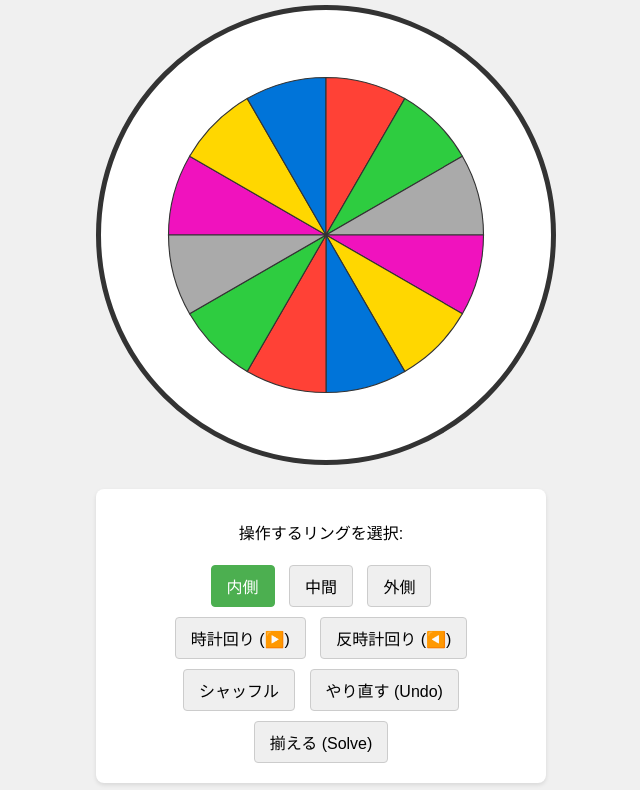
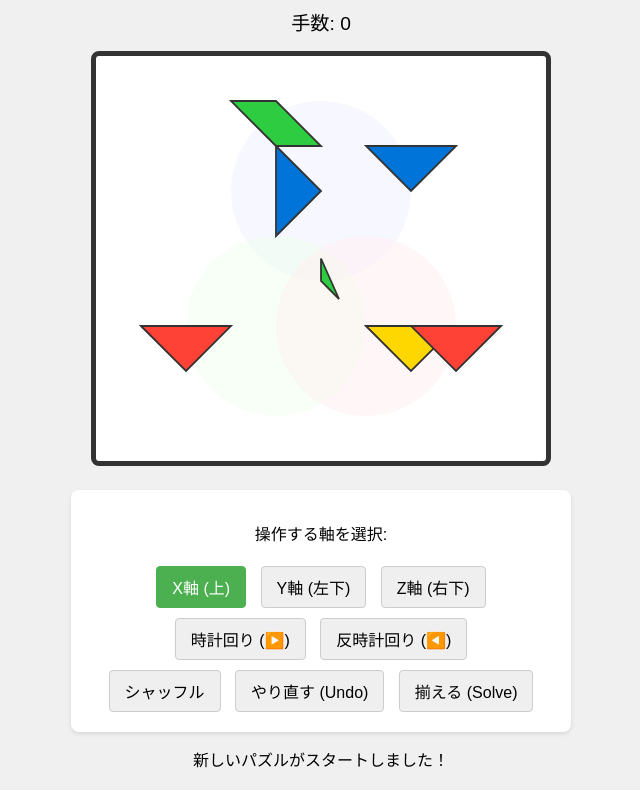
Before and after one commit to tennenhiryo/RingCubePuzzle, a plain HTML site: page index.html in a window 1280 px wide. Shown: the part 147-937 px from the top of the page, without its empty margins (319-959 px from the left). Drawn offline with Linux system fonts and the light colour scheme.

Commit message:
Add files via upload

```diff
--- a/index.html
+++ b/index.html
@@ -3,26 +3,25 @@
 <head>
   <meta charset="UTF-8">
   <meta name="viewport" content="width=device-width, initial-scale=1.0">
-  <title>リング・キューブ・パズル</title>
+  <title>トリプル・リング・キューブ (デモ)</title>
   <link rel="stylesheet" href="style.css">
 </head>
 <body>
   <div id="container">
-    <h1>リング・キューブ・パズル</h1>
+    <h1>トリプル・リング・キューブ (デモ)</h1>
 
     <div id="status">
       <span id="moveCounter">手数: 0</span>
     </div>
 
-    <svg id="puzzleSvg" viewBox="0 0 400 400" xmlns="http://www.w3.org/2000/svg">
-      </svg>
+    <svg id="puzzleSvg" viewBox="0 0 500 450" xmlns="http://www.w3.org/2000/svg"></svg>
 
     <div id="controls">
-      <p>操作するリングを選択:</p>
-      <div id="ringSelectors">
-        <button data-ring="0" class="ring-selector active">内側</button>
-        <button data-ring="1" class="ring-selector">中間</button>
-        <button data-ring="2" class="ring-selector">外側</button>
+      <p>操作する軸を選択:</p>
+      <div id="axisSelectors">
+        <button data-axis="0" class="axis-selector active">X軸 (上)</button>
+        <button data-axis="1" class="axis-selector">Y軸 (左下)</button>
+        <button data-axis="2" class="axis-selector">Z軸 (右下)</button>
       </div>
 
       <div id="actionButtons">
--- a/script.js
+++ b/script.js
@@ -1,16 +1,12 @@
 // --- 定数とDOM要素 ---
-const SVG_SIZE = 400;
-const CENTER = SVG_SIZE / 2;
-const SEGMENTS_PER_RING = 12;
-const RING_RADIUS = [40, 80, 120]; // 各リングの中心からの距離（SVG座標）
-const RING_WIDTH = 40;
+const SVG_SIZE = 500;
+const SEGMENT_COUNT = 8; // 各円を8分割
 const COLORS = ['#FFD700', '#0074D9', '#FF4136', '#2ECC40', '#AAAAAA', '#F012BE']; // 6色
-const START_ANGLE = 270; // 12時の位置からスタート
-const ANGLE_STEP = 360 / SEGMENTS_PER_RING;
+const AXIS_NAMES = ['X軸', 'Y軸', 'Z軸'];
 
 const svg = document.getElementById('puzzleSvg');
 const moveCounterEl = document.getElementById('moveCounter');
-const ringSelectors = document.getElementById('ringSelectors');
+const axisSelectors = document.getElementById('axisSelectors');
 const rotateCWButton = document.getElementById('rotateCW');
 const rotateCCWButton = document.getElementById('rotateCCW');
 const shuffleButton = document.getElementById('shuffleButton');
@@ -19,100 +15,126 @@ const solveButton = document.getElementById('solveButton');
 const messageEl = document.getElementById('message');
 
 // --- 状態管理 ---
-let currentBoardState = []; // 現在の盤面データ [ [ring0_colors], [ring1_colors], [ring2_colors] ]
+let currentBoardState = []; // 各セグメントの色インデックスを格納する配列
 let goalState = [];         // 揃った状態
 let history = [];           // Undo用履歴スタック
 let moveCount = 0;
-let activeRing = 0;         // 現在選択中のリング (0:内側, 1:中間, 2:外側)
+let activeAxis = 0;         // 現在選択中の軸 (0:X, 1:Y, 2:Z)
 
-// --- SVG描画関数 ---
+// --- セグメント定義 (簡略化されたベン図構造) ---
 
-// SVGのパスデータを作成 (円弧)
-function describeArc(x, y, radius, startAngle, endAngle) {
-    const start = polarToCartesian(x, y, radius, endAngle);
-    const end = polarToCartesian(x, y, radius, startAngle);
-    const largeArcFlag = endAngle - startAngle <= 180 ? "0" : "1";
+// 3つの円が交差してできるセグメント（領域）の集合を定義します。
+// 各領域がどの円（軸）に属するかを定義。例: [0, 1] はX軸とY軸に属する領域
+const SEGMENT_AXIS_MAP = [
+    { id: 0, axes: [0, 1, 2], name: '中央' }, // 3軸の共通交差部分 (1)
+    { id: 1, axes: [0, 1], name: 'X-Y交差' }, // 2軸の交差部分 (3箇所)
+    { id: 2, axes: [1, 2], name: 'Y-Z交差' },
+    { id: 3, axes: [0, 2], name: 'X-Z交差' },
+    { id: 4, axes: [0], name: 'X単独' },      // 1軸のみの部分 (3箇所)
+    { id: 5, axes: [1], name: 'Y単独' },
+    { id: 6, axes: [2], name: 'Z単独' },
+    // 実際にはもっと多くの領域ができますが、ロジックデモのため7つに簡略化
+];
 
-    return [
-        "M", start.x, start.y,
-        "A", radius, radius, 0, largeArcFlag, 0, end.x, end.y,
-        "L", x, y,
-        "Z"
-    ].join(" ");
-}
+// 各軸の回転の影響範囲を定義 (どのセグメントIDが影響を受けるか)
+// ルービックキューブの「層の回転」に相当する、複雑な入れ替えロジック
+const AXIS_ROTATION_MAP = [
+    // X軸 (0) の回転の影響範囲 (デモ用抽象化)
+    { id: 0, cw: [4, 1, 0, 3], ccw: [4, 3, 0, 1], indices: [4, 1, 0, 3] }, // 4つのセグメントを循環
+    // Y軸 (1) の回転の影響範囲
+    { id: 1, cw: [5, 2, 0, 1], ccw: [5, 1, 0, 2], indices: [5, 2, 0, 1] }, // 別の4つのセグメントを循環
+    // Z軸 (2) の回転の影響範囲
+    { id: 2, cw: [6, 3, 0, 2], ccw: [6, 2, 0, 3], indices: [6, 3, 0, 2] }, // さらに別の4つのセグメントを循環
+];
 
-function polarToCartesian(centerX, centerY, radius, angleInDegrees) {
-    const angleInRadians = (angleInDegrees - 90) * Math.PI / 180.0;
-    return {
-        x: centerX + (radius * Math.cos(angleInRadians)),
-        y: centerY + (radius * Math.sin(angleInRadians))
-    };
+
+// --- SVG描画のための幾何学データ（ダミー） ---
+// 実際の描画は複雑な幾何学計算が必要ですが、ここではベン図を模したダミーのPathデータを使用します
+const DUMMY_PATHS = [
+    // 中央の交差部分
+    "M 250 225 L 250 250 L 270 270 Z", // 0: 中央
+    // 2軸交差
+    "M 200 100 L 250 150 L 200 200 Z", // 1: X-Y交差
+    "M 300 300 L 350 350 L 400 300 Z", // 2: Y-Z交差
+    "M 400 100 L 350 150 L 300 100 Z", // 3: X-Z交差
+    // 単独部分
+    "M 150 50 L 200 50 L 250 100 L 200 100 Z", // 4: X単独
+    "M 50 300 L 100 350 L 150 300 Z",      // 5: Y単独
+    "M 450 300 L 400 350 L 350 300 Z"       // 6: Z単独
+];
+
+// --- 初期化と描画 ---
+
+function initializeState() {
+    let state = [];
+    // 7つのセグメントに色を割り当てる (例: 3色と残りを2色ずつ)
+    state.push(COLORS[0]); // 中央
+    state.push(COLORS[1]); state.push(COLORS[1]); // X-Y交差
+    state.push(COLORS[2]); state.push(COLORS[2]); // Y-Z交差
+    state.push(COLORS[3]); state.push(COLORS[3]); // X-Z交差
+
+    // 7セグメント分の目標状態を定義
+    goalState = state.slice(0, SEGMENT_AXIS_MAP.length);
+
+    return goalState;
 }
 
 // 盤面全体をSVGに描画
 function renderBoard(state) {
-    svg.innerHTML = ''; // 一旦クリア
+    svg.innerHTML = '';
 
-    state.forEach((ringColors, rIndex) => {
-        const radius = RING_RADIUS[rIndex] + (RING_WIDTH / 2); // セグメントの正確な半径
+    // 背景の円を描画 (軸のガイド)
+    const axisCircles = [
+        { cx: 250, cy: 150, r: 100, color: '#F0F0FF' }, // X軸 (上)
+        { cx: 200, cy: 300, r: 100, color: '#F0FFF0' }, // Y軸 (左下)
+        { cx: 300, cy: 300, r: 100, color: '#FFF0F0' }  // Z軸 (右下)
+    ];
 
-        ringColors.forEach((colorIndex, sIndex) => {
-            const start = START_ANGLE + (sIndex * ANGLE_STEP);
-            const end = start + ANGLE_STEP;
+    axisCircles.forEach(c => {
+        const circle = document.createElementNS("http://www.w3.org/2000/svg", 'circle');
+        circle.setAttribute('cx', c.cx);
+        circle.setAttribute('cy', c.cy);
+        circle.setAttribute('r', c.r);
+        circle.setAttribute('fill', c.color);
+        circle.setAttribute('opacity', 0.5);
+        svg.appendChild(circle);
+    });
 
-            // 円の中心から外側に伸びるセグメントを描画
-            const d = describeArc(CENTER, CENTER, radius, start, end);
-
-            const segment = document.createElementNS("http://www.w3.org/2000/svg", 'path');
-            segment.setAttribute('d', d);
-            segment.setAttribute('fill', COLORS[colorIndex]);
-            segment.setAttribute('data-ring', rIndex);
-            segment.setAttribute('data-segment', sIndex);
-            segment.classList.add('segment');
-            svg.appendChild(segment);
-        });
+    // 各セグメントを描画
+    SEGMENT_AXIS_MAP.forEach((segment, sIndex) => {
+        const path = document.createElementNS("http://www.w3.org/2000/svg", 'path');
+        path.setAttribute('d', DUMMY_PATHS[sIndex]);
+        path.setAttribute('fill', state[sIndex]);
+        path.setAttribute('data-id', segment.id);
+        path.classList.add('segment');
+        svg.appendChild(path);
     });
 }
 
 // --- ゲームロジック ---
 
-// ゴール状態の定義と初期化
-function initializeState() {
-    let state = [];
-    let colorIndex = 0;
+// 軸を回転させるロジック (色の配列を交換)
+function rotateAxis(axisIndex, direction) {
+    saveHistory();
 
-    // 3つのリングを定義。リングごとに均等に色を配置（例：2セグメントずつ6色）
-    for (let r = 0; r < 3; r++) {
-        let ring = [];
-        for (let s = 0; s < SEGMENTS_PER_RING; s++) {
-            ring.push(colorIndex);
-            colorIndex = (colorIndex + 1) % COLORS.length;
-        }
-        state.push(ring);
+    const rotationMap = AXIS_ROTATION_MAP[axisIndex];
+    const segmentIndices = rotationMap.indices;
+
+    // 影響を受けるセグメントの色を取得
+    const affectedColors = segmentIndices.map(i => currentBoardState[i]);
+
+    if (direction === 'CW') {
+        // 時計回り: 最後の要素を先頭に移動
+        affectedColors.unshift(affectedColors.pop());
+    } else {
+        // 反時計回り: 先頭の要素を末尾に移動
+        affectedColors.push(affectedColors.shift());
     }
-    // Deep Copyでゴール状態を保存
-    goalState = JSON.parse(JSON.stringify(state));
-    return state;
-}
 
-// 盤面状態を履歴に保存
-function saveHistory() {
-    // Deep Copy
-    history.push(JSON.parse(JSON.stringify(currentBoardState)));
-}
-
-// リングを回転させるロジック
-function rotateRing(ringIndex, direction) {
-    saveHistory(); // 操作前に履歴を保存
-
-    let ring = currentBoardState[ringIndex];
-    if (direction === 'CW') {
-        // 時計回り: 末尾を先頭に移動
-        ring.unshift(ring.pop());
-    } else {
-        // 反時計回り: 先頭を末尾に移動
-        ring.push(ring.shift());
-    }
+    // 新しい色を盤面状態に反映
+    segmentIndices.forEach((i, idx) => {
+        currentBoardState[i] = affectedColors[idx];
+    });
 
     moveCount++;
     updateMoveCounter();
@@ -122,6 +144,7 @@ function rotateRing(ringIndex, direction) {
 
 // 勝利判定
 function checkWin() {
+    // goalStateは色コードで、currentBoardStateも色コードなので直接比較
     const isWin = JSON.stringify(currentBoardState) === JSON.stringify(goalState);
     if (isWin) {
         messageEl.textContent = '🏆 パズルクリア！おめでとうございます！ 🏆';
@@ -138,27 +161,35 @@ function updateMoveCounter() {
     moveCounterEl.textContent = `手数: ${moveCount}`;
 }
 
+// 盤面状態を履歴に保存
+function saveHistory() {
+    history.push(JSON.stringify(currentBoardState));
+}
+
 // シャッフル
 function shuffleBoard() {
-    messageEl.textContent = 'シャッフル中...';
-
-    // ゴール状態からスタート
     currentBoardState = JSON.parse(JSON.stringify(goalState));
 
-    // 50回ランダムな回転を実行
-    for (let i = 0; i < 50; i++) {
-        const r = Math.floor(Math.random() * 3); // 0, 1, 2のリング
-        const d = Math.random() < 0.5 ? 'CW' : 'CCW'; // 方向
+    // 30回ランダムな回転を実行
+    for (let i = 0; i < 30; i++) {
+        const r = Math.floor(Math.random() * 3); // 0, 1, 2の軸
+        const d = Math.random() < 0.5 ? 'CW' : 'CCW';
 
-        let ring = currentBoardState[r];
+        // シャッフル中もロジックを使って回転させる
+        const rotationMap = AXIS_ROTATION_MAP[r];
+        const segmentIndices = rotationMap.indices;
+        let affectedColors = segmentIndices.map(i => currentBoardState[i]);
+
         if (d === 'CW') {
-            ring.unshift(ring.pop());
+            affectedColors.unshift(affectedColors.pop());
         } else {
-            ring.push(ring.shift());
+            affectedColors.push(affectedColors.shift());
         }
+        segmentIndices.forEach((i, idx) => {
+            currentBoardState[i] = affectedColors[idx];
+        });
     }
 
-    // 状態をリセット
     history = [];
     moveCount = 0;
     updateMoveCounter();
@@ -175,16 +206,15 @@ function undoLastMove() {
         return;
     }
 
-    // 履歴から一つ前の状態をポップ
     const previousState = history.pop();
-    currentBoardState = previousState;
+    currentBoardState = JSON.parse(previousState);
 
     moveCount--;
     updateMoveCounter();
     renderBoard(currentBoardState);
     messageEl.textContent = '操作を一つ戻しました。';
     messageEl.style.color = 'black';
-    checkWin(); // 戻した結果、揃う可能性もあるためチェック
+    checkWin();
 }
 
 // 全部揃える
@@ -200,17 +230,16 @@ function solveBoard() {
 
 // --- イベントリスナー ---
 
-ringSelectors.addEventListener('click', (e) => {
+axisSelectors.addEventListener('click', (e) => {
     if (e.target.tagName === 'BUTTON') {
-        // アクティブなリングを更新
-        document.querySelector('.ring-selector.active').classList.remove('active');
+        document.querySelector('.axis-selector.active').classList.remove('active');
         e.target.classList.add('active');
-        activeRing = parseInt(e.target.dataset.ring);
+        activeAxis = parseInt(e.target.dataset.axis);
     }
 });
 
-rotateCWButton.addEventListener('click', () => rotateRing(activeRing, 'CW'));
-rotateCCWButton.addEventListener('click', () => rotateRing(activeRing, 'CCW'));
+rotateCWButton.addEventListener('click', () => rotateAxis(activeAxis, 'CW'));
+rotateCCWButton.addEventListener('click', () => rotateAxis(activeAxis, 'CCW'));
 shuffleButton.addEventListener('click', shuffleBoard);
 undoButton.addEventListener('click', undoLastMove);
 solveButton.addEventListener('click', solveBoard);
@@ -218,5 +247,5 @@ solveButton.addEventListener('click', solveBoard);
 // --- 初期実行 ---
 window.onload = () => {
     currentBoardState = initializeState();
-    shuffleBoard(); // ゲーム開始時はシャッフルから
+    shuffleBoard();
 };
--- a/style.css
+++ b/style.css
@@ -7,7 +7,7 @@ body {
 }
 
 #container {
-  max-width: 450px;
+  max-width: 500px;
   text-align: center;
 }
 
@@ -17,18 +17,19 @@ body {
 }
 
 #puzzleSvg {
-  width: 100%;
+  width: 90%;
   height: auto;
   border: 5px solid #333;
   background-color: #fff;
-  border-radius: 50%;
+  border-radius: 8px; /* 四角いコンテナにする */
 }
 
 /* SVGセグメントの共通スタイル */
 .segment {
   stroke: #333;
-  stroke-width: 1;
-  transition: fill 0.3s; /* 色の変化を滑らかに */
+  stroke-width: 2;
+  transition: fill 0.3s;
+  cursor: pointer;
 }
 
 /* 操作UI */
@@ -40,7 +41,7 @@ body {
   box-shadow: 0 2px 4px rgba(0, 0, 0, 0.1);
 }
 
-.ring-selector, #actionButtons button, #utilityButtons button {
+.axis-selector, #actionButtons button, #utilityButtons button {
   padding: 8px 15px;
   margin: 5px;
   font-size: 1em;
@@ -49,17 +50,10 @@ body {
   border-radius: 4px;
 }
 
-.ring-selector.active {
+.axis-selector.active {
   background-color: #4CAF50;
   color: white;
   border-color: #4CAF50;
-}
-
-/* ハイライト（マウスオーバー時） */
-.segment:hover {
-  stroke-width: 3;
-  stroke: yellow;
-  cursor: pointer;
 }
 
 #message {
```
